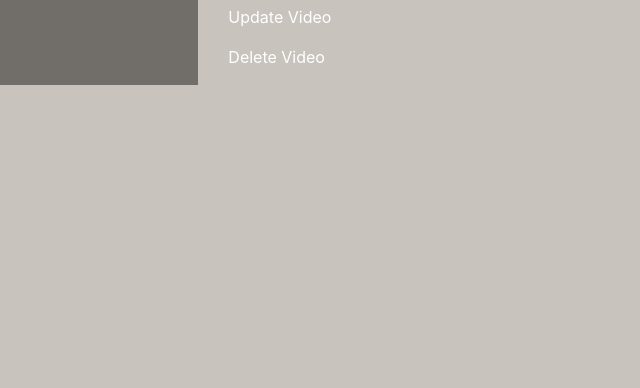
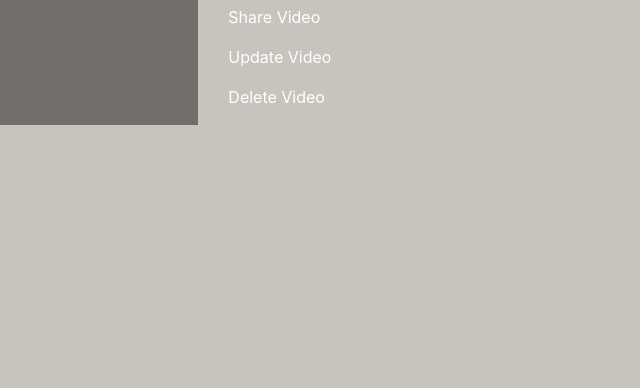
Before and after one commit to TamaraRingas/danceit, a Django app: page /main/video/8 in a window 1280 px wide. Shown: the part 412-800 px from the top of the page, without its empty margins (0-640 px from the left). Run offline with Django 3.2, Linux system fonts and the light colour scheme; data comes from the database, SQL or seed files in the repository; both versions use the stored data as it was after the commit; some libraries are stand-ins or nearby versions.

Commit message:
Add sharing video functionality

```diff
--- a/main/templates/main/video_detail.html
+++ b/main/templates/main/video_detail.html
@@ -8,6 +8,7 @@
 <a href="{{tag.get_absolute_url}}">{{tag.name}},</a>
 {% endfor %} </p>
 <iframe width="560" height="315" src= "{{video.url|embedurl}}" frameborder="0" allow="accelerometer; autoplay; encrypted-media; gyroscope; picture-in-picture" allowfullscreen></iframe>
+<p><a href="{% url 'video_share' pk=video.pk %}">Share Video </a></p>
 <p><a href="{% url 'video_update' pk=video.pk %}">Update Video </a></p>
 <p><a href="{% url 'video_delete' pk=video.pk %}">Delete Video </a></p>
 {% endblock content %}
--- a/main/urls.py
+++ b/main/urls.py
@@ -11,6 +11,7 @@ urlpatterns = [
     path('Tag Categories/', views.TypeListView.as_view(), name = 'types'),
     path('category/<int:pk>', views.TypeDetailView.as_view(), name='type-detail'),
     path('video/create/', views.VideoCreate.as_view(), name='video_create'),
+    path('video/<int:pk>/share/', views.VideoShare.as_view(), name='video_share'),
     path('video/<int:pk>/update/',
          views.VideoUpdate.as_view(), name='video_update'),
     path('video/<int:pk>/delete/',
--- a/main/views.py
+++ b/main/views.py
@@ -161,6 +161,10 @@ class VideoUpdate(UpdateView): #View class to display VideoUpdate Form, extended
   model = Video
   fields = '__all__'
 
+class VideoShare(UpdateView):
+  model = Video
+  fields = 'user',
+
 class VideoDelete(DeleteView): #View class to display VideoDelete Form, extended from DeleteView class.
   model = Video
   success_url = reverse_lazy('videos') #If successful deletion, return to video list page.
```
Also changed, not shown: db.sqlite3.
